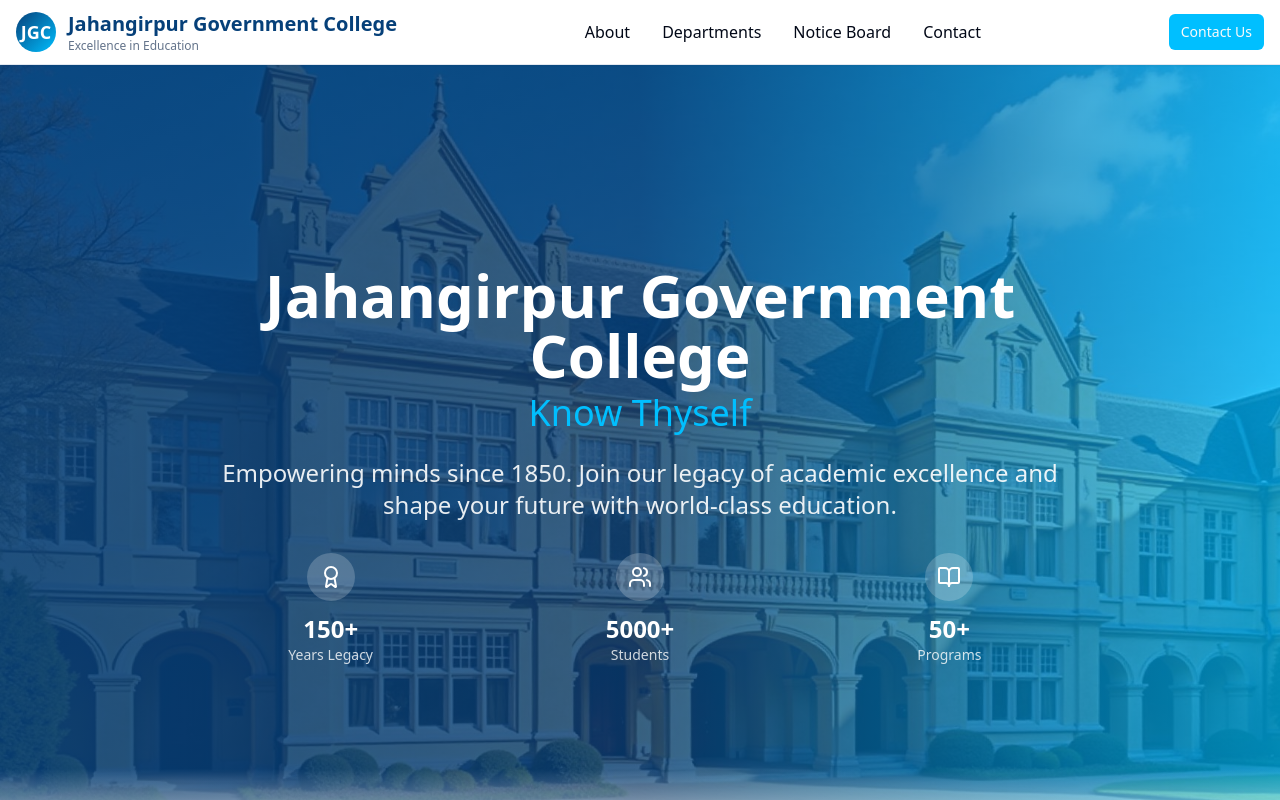
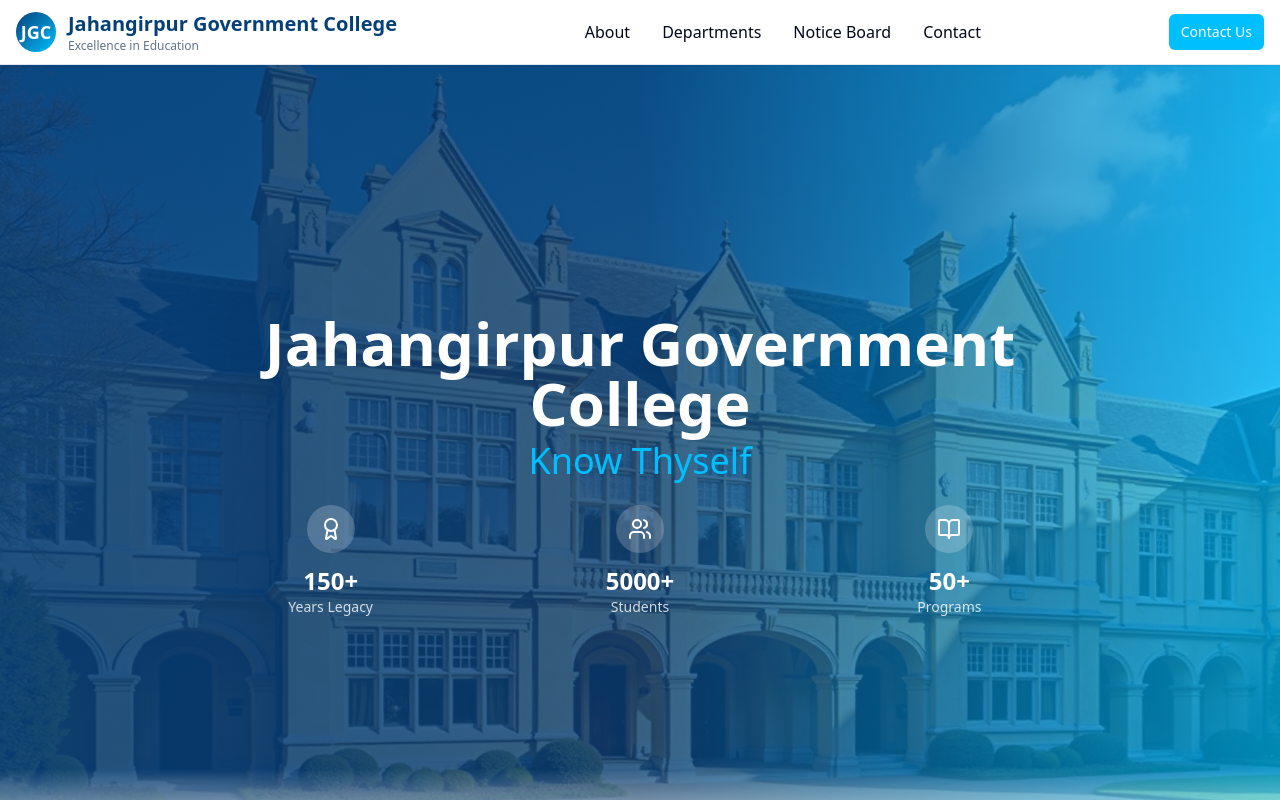
Before and after one commit to MehediProCoder/student-haven-site, a React (Vite) app: page / in a window 1280 px wide. Shown: the top 800 px of the page. Built offline with nearby package versions, Linux system fonts and the light colour scheme; the HTML template or start-up script is replaced by a standard one.

Commit message:
Remove hero section paragraph

```diff
--- a/src/components/Hero.tsx
+++ b/src/components/Hero.tsx
@@ -25,11 +25,6 @@ const Hero = () => {
                 Know Thyself
               </span>
             </h1>
-
-            <p className="text-xl lg:text-2xl mb-8 text-white/90 leading-relaxed">
-              Empowering minds since 1850. Join our legacy of academic excellence
-              and shape your future with world-class education.
-            </p>
 
             {/* Stats */}
             <div className="grid grid-cols-3 gap-8">
```
